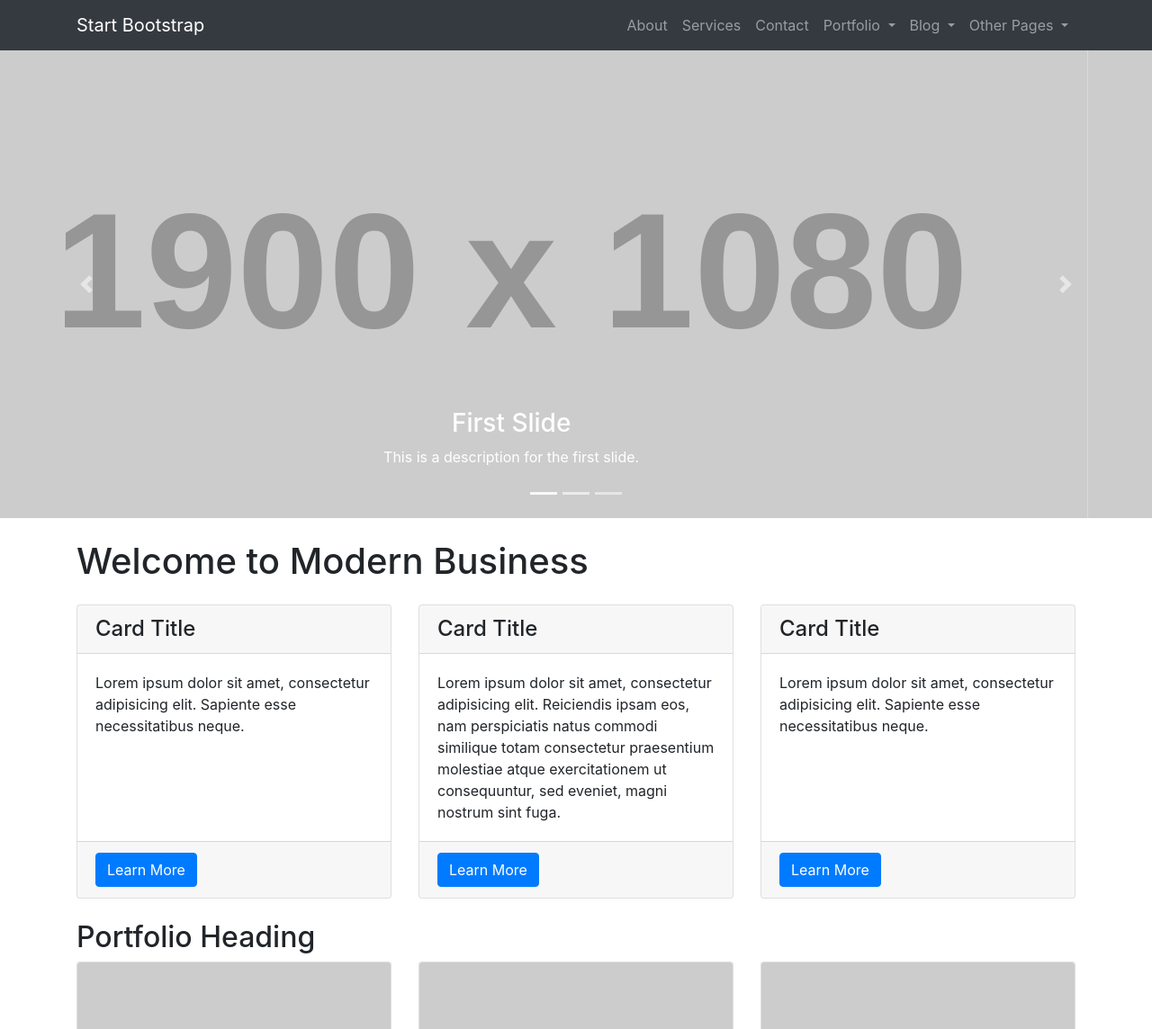
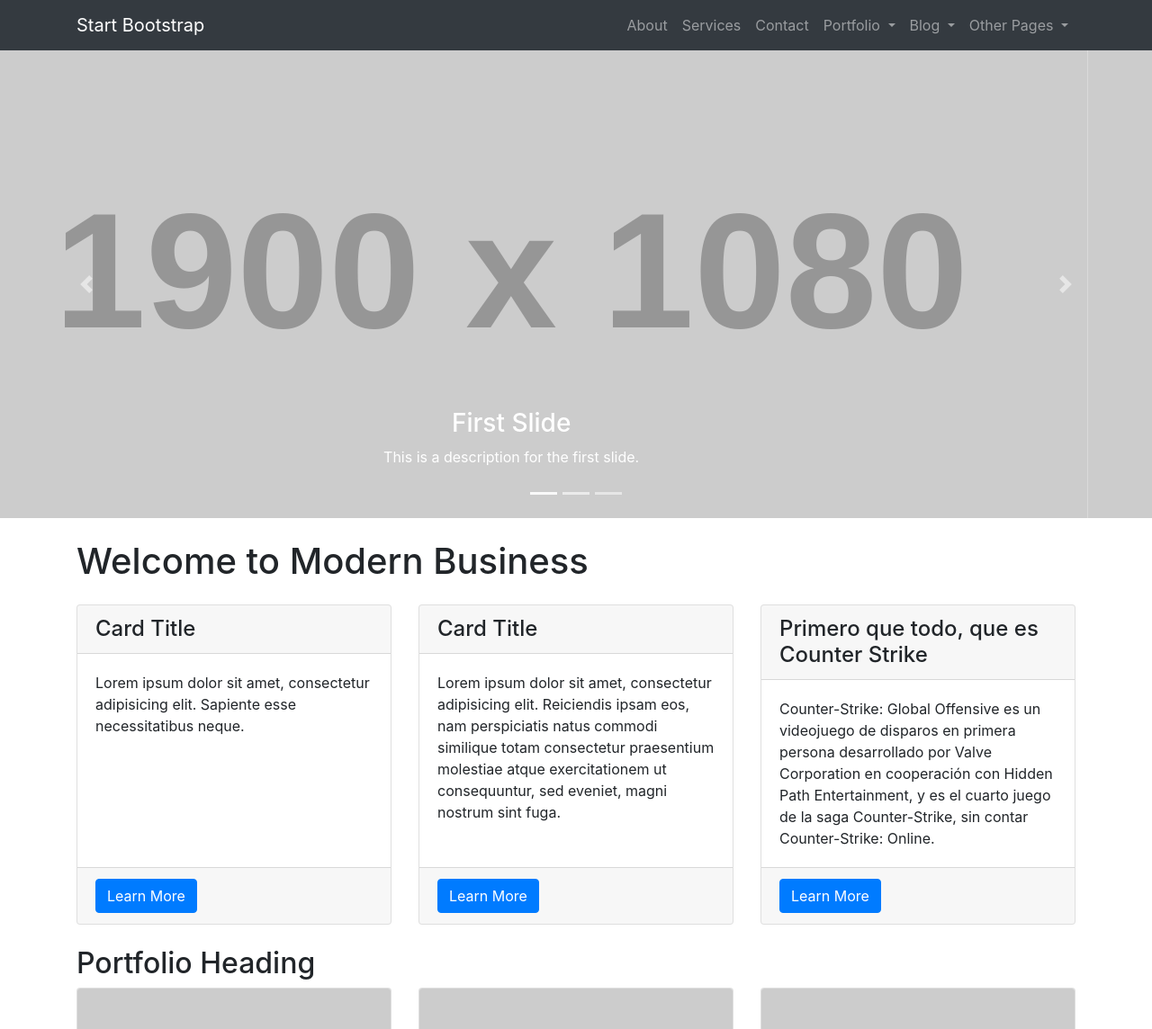
Before and after one commit to nachotorres6/nachotorres6.github.io, a website: page index.html in a window 1280 px wide. Shown: the top 1144 px of the page at 90% size. Drawn offline with Linux system fonts and the light colour scheme; placeholder pictures from the web are drawn by us.

Commit message:
Update index.html

```diff
--- a/index.html
+++ b/index.html
@@ -149,9 +149,9 @@
       </div>
       <div class="col-lg-4 mb-4">
         <div class="card h-100">
-          <h4 class="card-header">Card Title</h4>
+          <h4 class="card-header">Primero que todo, que es Counter Strike</h4>
           <div class="card-body">
-            <p class="card-text">Lorem ipsum dolor sit amet, consectetur adipisicing elit. Sapiente esse necessitatibus neque.</p>
+            <p class="card-text">Counter-Strike: Global Offensive es un videojuego de disparos en primera persona desarrollado por Valve Corporation en cooperación con Hidden Path Entertainment, y es el cuarto juego de la saga Counter-Strike, sin contar Counter-Strike: Online.</p>
           </div>
           <div class="card-footer">
             <a href="#" class="btn btn-primary">Learn More</a>
```
